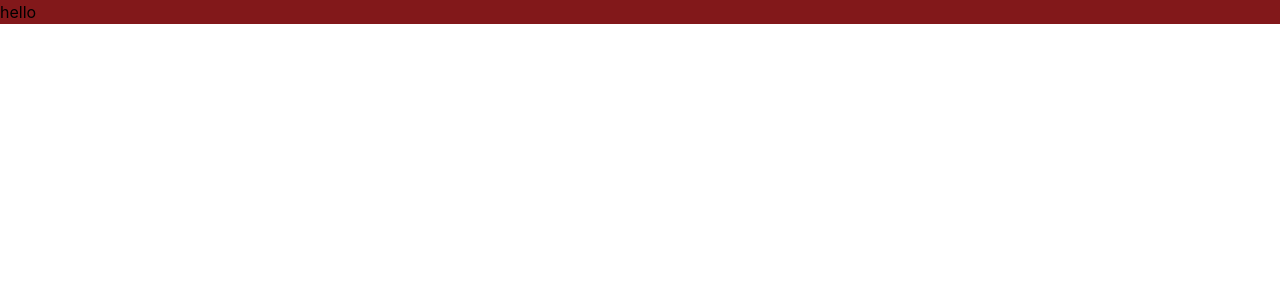
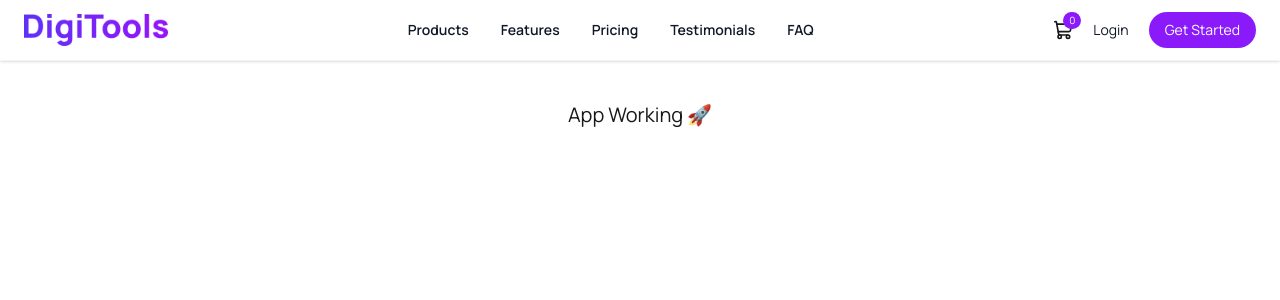
Before and after one commit to atikurr/DigiTools, a React (Vite) app: page / in a window 1280 px wide. Shown: the top 300 px of the page. Built offline with nearby package versions, Linux system fonts and the light colour scheme.

Commit message:
added navbar

```diff
--- a/index.html
+++ b/index.html
@@ -1,5 +1,5 @@
 <!doctype html>
-<html lang="en">
+<html lang="en" data-theme="light">
   <head>
     <meta charset="UTF-8" />
     <link rel="icon" type="image/svg+xml" href="/favicon.svg" />
--- a/package.json
+++ b/package.json
@@ -11,8 +11,10 @@
   },
   "dependencies": {
     "@tailwindcss/vite": "^4.2.2",
+    "lucide-react": "^1.7.0",
     "react": "^19.2.4",
     "react-dom": "^19.2.4",
+    "react-toastify": "^11.0.5",
     "tailwindcss": "^4.2.2"
   },
   "devDependencies": {
@@ -20,6 +22,7 @@
     "@types/react": "^19.2.14",
     "@types/react-dom": "^19.2.3",
     "@vitejs/plugin-react": "^6.0.1",
+    "daisyui": "^5.5.19",
     "eslint": "^9.39.4",
     "eslint-plugin-react-hooks": "^7.0.1",
     "eslint-plugin-react-refresh": "^0.5.2",
--- a/src/App.jsx
+++ b/src/App.jsx
@@ -1,13 +1,13 @@
-
+import Navbar from "./components/Navbar";
 
 function App() {
-
-
+  const cart = [];
   return (
     <>
-      <h1 className="bg-red-900">hello</h1>
+      <Navbar cart={cart} />
+      <h1 className="text-center mt-10 text-xl">App Working 🚀</h1>
     </>
-  )
+  );
 }
 
-export default App
+export default App;
--- /dev/null
+++ b/src/components/Navbar.jsx
@@ -0,0 +1,85 @@
+import { ShoppingCart } from "lucide-react";
+
+const Navbar = ({ cart = [] }) => {
+  return (
+    <div className="w-full bg-white border-b border-gray-100 shadow-sm">
+      <div className="max-w-7xl mx-auto flex items-center justify-between px-6 py-3">
+        {/* Logo */}
+        <div className="flex items-center gap-2">
+          <img src="src/assets/DigiTools.png" alt="logo" className="h-8" />
+        </div>
+        {/* Center Menu */}
+        <ul className="hidden md:flex items-center gap-8 text-sm font-semibold text-[#101727]">
+          <li>
+            <a
+              href="#products"
+              className="hover:text-[var(--primary-color)] transition"
+            >
+              Products
+            </a>
+          </li>
+
+          <li>
+            <a
+              href="#features"
+              className="hover:text-[var(--primary-color)] transition"
+            >
+              Features
+            </a>
+          </li>
+
+          <li>
+            <a
+              href="#pricing"
+              className="hover:text-[var(--primary-color)] transition"
+            >
+              Pricing
+            </a>
+          </li>
+
+          <li>
+            <a
+              href="#testimonials"
+              className="hover:text-[var(--primary-color)] transition"
+            >
+              Testimonials
+            </a>
+          </li>
+
+          <li>
+            <a
+              href="#faq"
+              className="hover:text-[var(--primary-color)] transition"
+            >
+              FAQ
+            </a>
+          </li>
+        </ul>
+
+        {/* Right Side */}
+        <div className="flex items-center gap-5">
+          {/* Cart */}
+          <div className="relative cursor-pointer">
+            <ShoppingCart size={20} />
+
+            <span className="absolute -top-2 -right-2 bg-[var(--primary-color)] text-white text-[10px] px-1.5 py-[1px] rounded-full">
+              {cart.length}
+            </span>
+          </div>
+
+          {/* Login */}
+          <button className="text-sm text-[#101727] hover:text-[var(--primary-color)] transition">
+            Login
+          </button>
+
+          {/* Button */}
+          <button className="bg-[var(--primary-color)] text-white px-4 py-2 rounded-full text-sm hover:opacity-90 transition">
+            Get Started
+          </button>
+        </div>
+      </div>
+    </div>
+  );
+};
+
+export default Navbar;
--- a/src/index.css
+++ b/src/index.css
@@ -1 +1,31 @@
+@import url('https://fonts.googleapis.com/css2?family=Manrope:wght@200;400;500;600;700&display=swap');
 @import "tailwindcss";
+@plugin "daisyui";
+
+
+
+
+:root {
+  --primary-color: #8B1AFA;
+}
+
+* {
+    font-family: "Manrope", sans-serif;
+}
+
+/* Reusable Primary Button */
+.btn-primary {
+  background-color: var(--primary-color);
+  color: white;
+  padding: 8px 20px;
+  border-radius: 9999px;
+  font-size: 14px;
+  font-weight: 500;
+  border: none;
+  cursor: pointer;
+  transition: 0.3s ease;
+}
+
+.btn-primary:hover {
+  opacity: 0.9;
+}
```
Also changed, not shown: src/assets/DigiTools.png (added), 1 other file (tests, documents, lock files or other folders).
